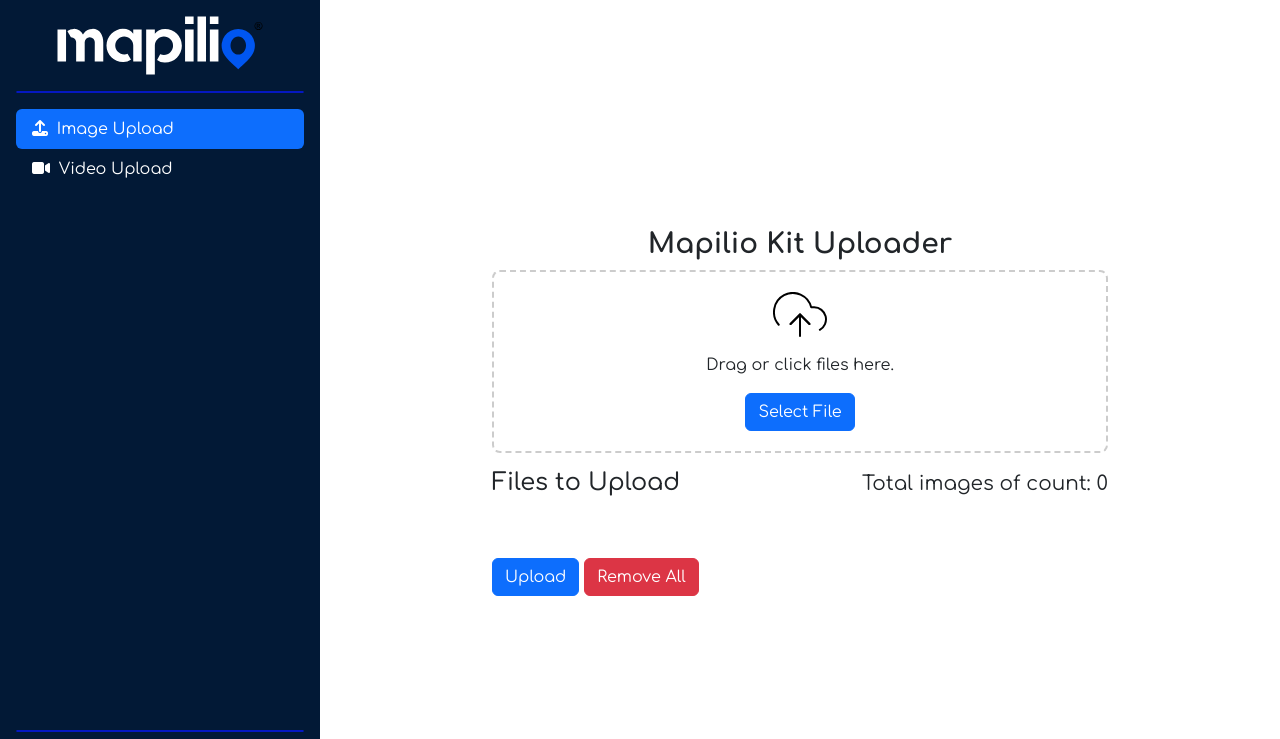
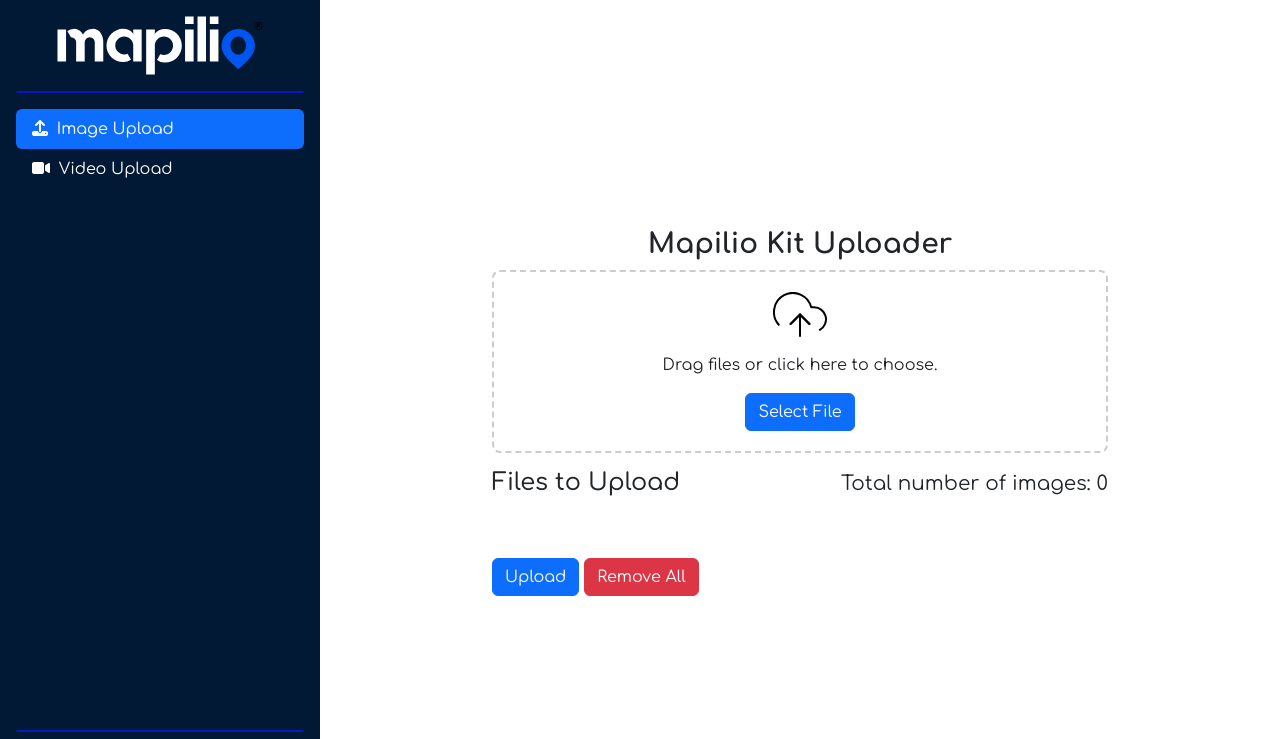
Before and after one commit to mapilio/mapilio-kit, a Flask app: template templates/image-upload.html in a window 1280 px wide. Shown: the top 739 px of the page. Run offline with Flask 3, Linux system fonts and the light colour scheme; the template is opened without the code that fills it, so the values that code supplies are empty; some libraries are stand-ins or nearby versions.

Commit message:
update: fix typo

```diff
--- a/templates/image-upload.html
+++ b/templates/image-upload.html
@@ -71,13 +71,13 @@
                 <p class="h3 fw-bold text-center mt-4">Mapilio Kit Uploader</p>
                 <div id="drop-area" class="text-center rounded-3">
                     <img src="{{ url_for('static', filename='images/uploadIcon.svg') }}" alt="SVG Image" class="img-fluid svg-image mb-3">
-                    <p>Drag or click files here.</p>
+                    <p>Drag files or click here to choose.</p>
                     <input type="file" for="fileElem" id="fileElem" name="file" multiple accept="image/*" style="display:none">
                     <label class="btn btn-primary" for="fileElem" >Select File</label>
                 </div>
 
                 <p class="h4 d-inline-block mt-3">Files to Upload</p>
-                <p class="float-end fs-5 mt-3">Total images of count: <span id="totalImagesCount" class="">0</span></p>
+                <p class="float-end fs-5 mt-3">Total number of images: <span id="totalImagesCount" class="">0</span></p>
                 <div id="fileList" class="file-preview" style="max-height: 55vh; overflow-y: auto;">
                     <ul class="mt-3 list-group"></ul>
                 </div>
```
